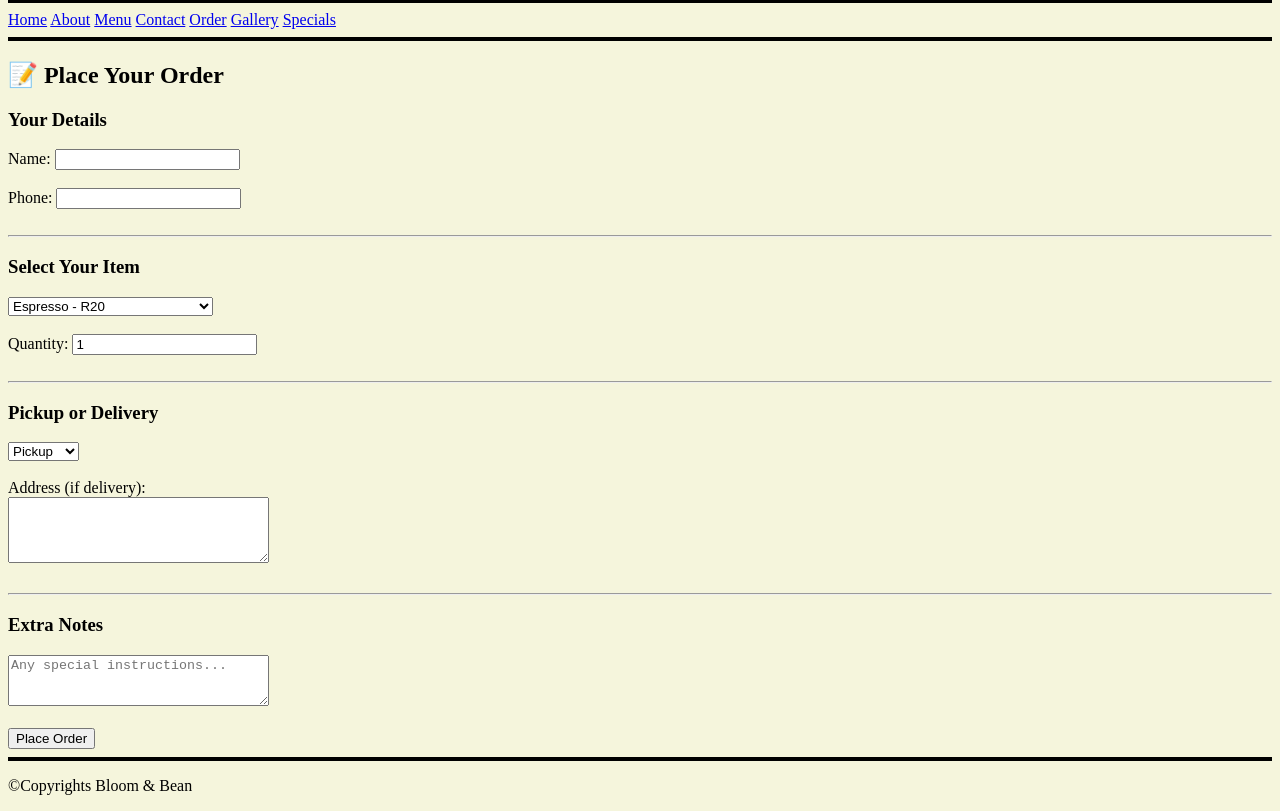
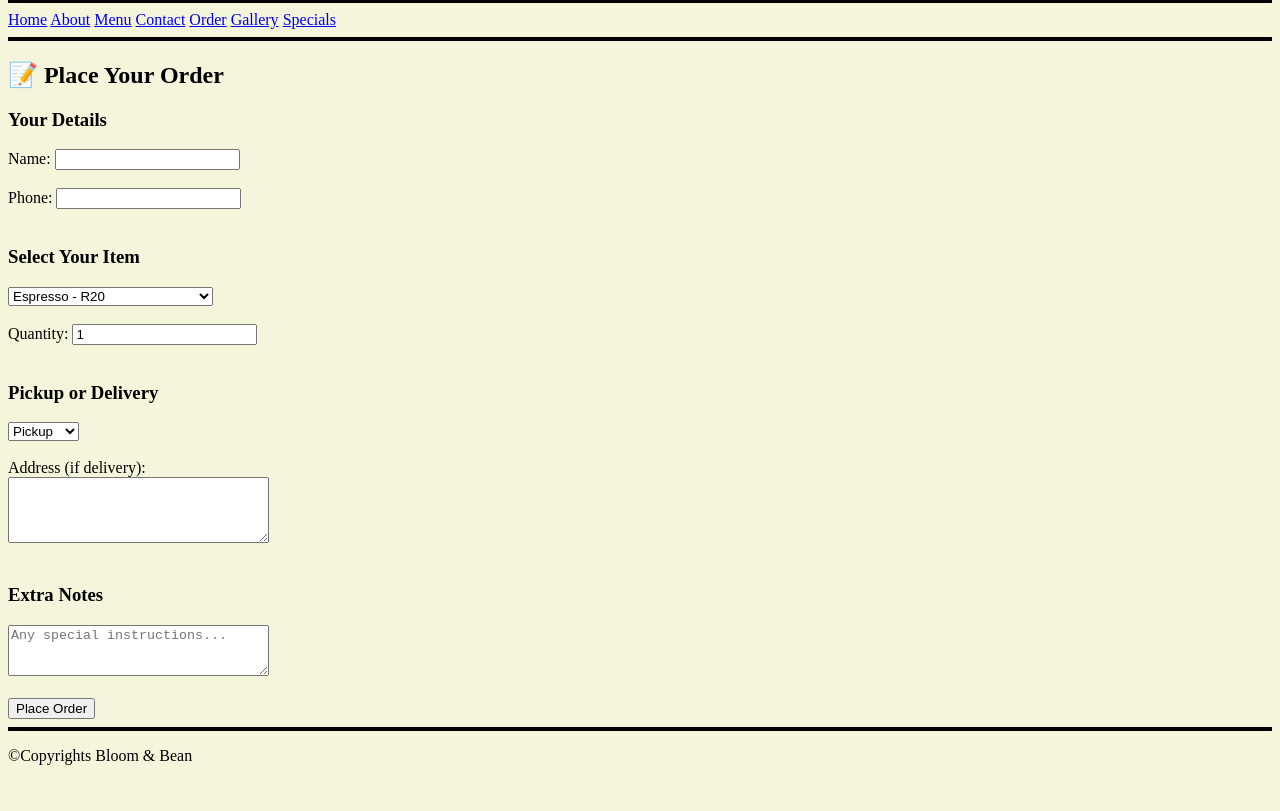
Before and after one commit to siqazakuzaza/Part1-Bloom-Bean, a plain HTML site: page order.html in a window 1280 px wide. Shown: the part 68-879 px from the top of the page. After the commit the page ends 849 px from the top, so only its background shows below. Drawn offline with Linux system fonts and the light colour scheme.

Commit message:
I removed <hr> in between sections

```diff
--- a/order.html
+++ b/order.html
@@ -34,7 +34,6 @@ Name: <input type="text" required><br><br>
 
 Phone: <input type="text" required><br><br>
 
-<hr>
 
 <h3>Select Your Item</h3>
 <select>
@@ -68,7 +67,7 @@ Phone: <input type="text" required><br><br>
 
 Quantity: <input type="number" min="1" value="1"><br><br>
 
-<hr>
+
 
 <h3>Pickup or Delivery</h3>
 
@@ -87,7 +86,6 @@ Address (if delivery):<br>
 
 <br><br>
 
-<hr>
 
 <h3>Extra Notes</h3>
 
```
Also changed, not shown: about.html (+1 -1 lines).
